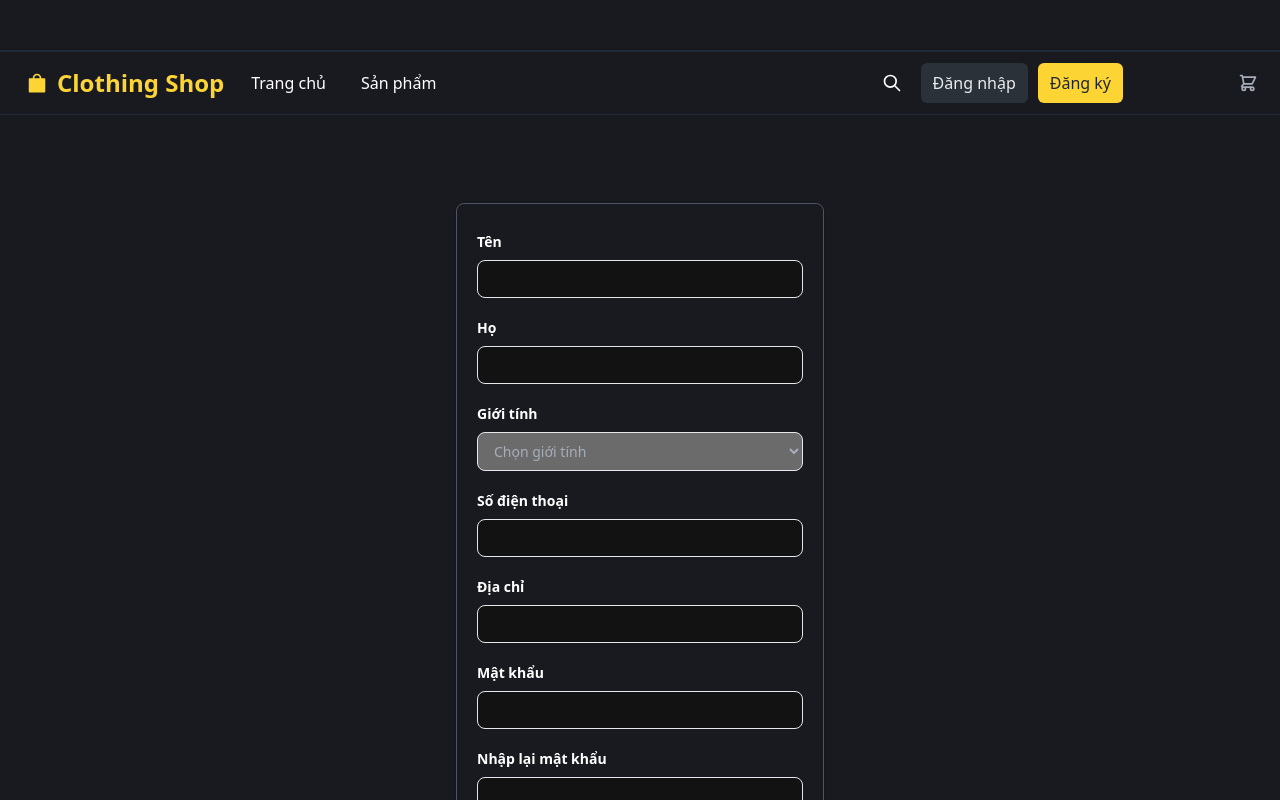
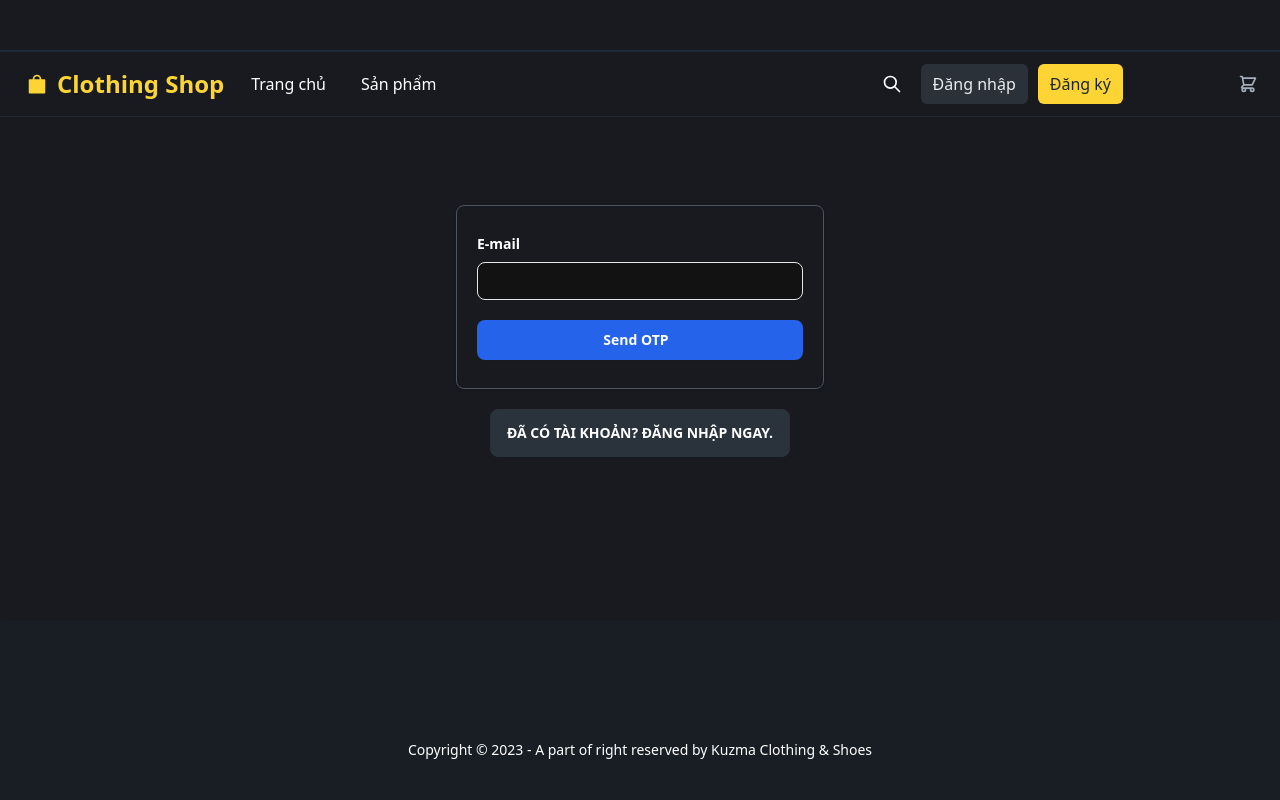
Before and after one commit to bobbibao/e-commerce-frontend, a React (Vite) app: page /register in a window 1280 px wide. Shown: the top 800 px of the page. Built offline with nearby package versions, Linux system fonts and the light colour scheme; some icons are missing.

Commit message:
Update Register UI and get API

```diff
--- a/src/pages/Register.jsx
+++ b/src/pages/Register.jsx
@@ -5,7 +5,7 @@ import { nanoid } from "nanoid";
 import { toast } from "react-toastify";
 
 const Register = () => {
-  const [step, setStep] = useState(3);
+  const [step, setStep] = useState(1);
   const [email, setEmail] = useState("");
   const [otp, setOtp] = useState("");
   const [name, setName] = useState("");
@@ -22,17 +22,17 @@ const Register = () => {
     e.preventDefault();
 
     try {
-      const response = await fetch("http://localhost:8080/send-otp", {
+      const response = await fetch(`http://localhost:8080/user/submit-email?email=${email}`, {
         method: "POST",
         headers: { "Content-Type": "application/json" },
-        body: JSON.stringify({ email }),
       });
 
+      console.log(response);
       if (response.ok) {
-        toast.success("OTP sent to your email.");
+        toast.success("Mã OTP đã được gửi tới email của bạn.");
         setStep(2);
       } else {
-        toast.error("Failed to send OTP. Please try again.");
+        toast.error("Email đã tồn tại.");
       }
     } catch (error) {
       toast.error("Error: " + error.message);
@@ -42,12 +42,16 @@ const Register = () => {
   const handleOtpSubmit = async (e) => {
     e.preventDefault();
 
+    const id = nanoid();
     try {
-      const response = await fetch("http://localhost:8080/verify-otp", {
+      const response = await fetch(`http://localhost:8080/user/verify-otp?email=${email}&otp=${otp}`, {
         method: "POST",
         headers: { "Content-Type": "application/json" },
-        body: JSON.stringify({ email, otp }),
+        body: JSON.stringify({
+          id
+         }),
       });
+      console.log(response);
 
       if (response.ok) {
         toast.success("OTP verified. Please fill in the registration details.");
@@ -101,7 +105,6 @@ const Register = () => {
     e.preventDefault();
 
     let regObj = {
-      id: nanoid(),
       name,
       lastname,
       email,
```
